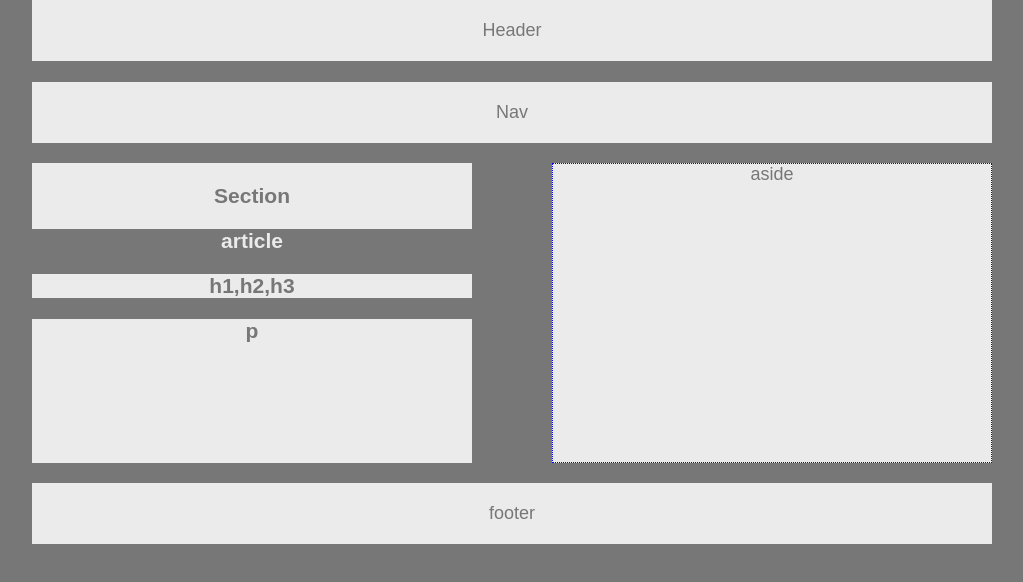
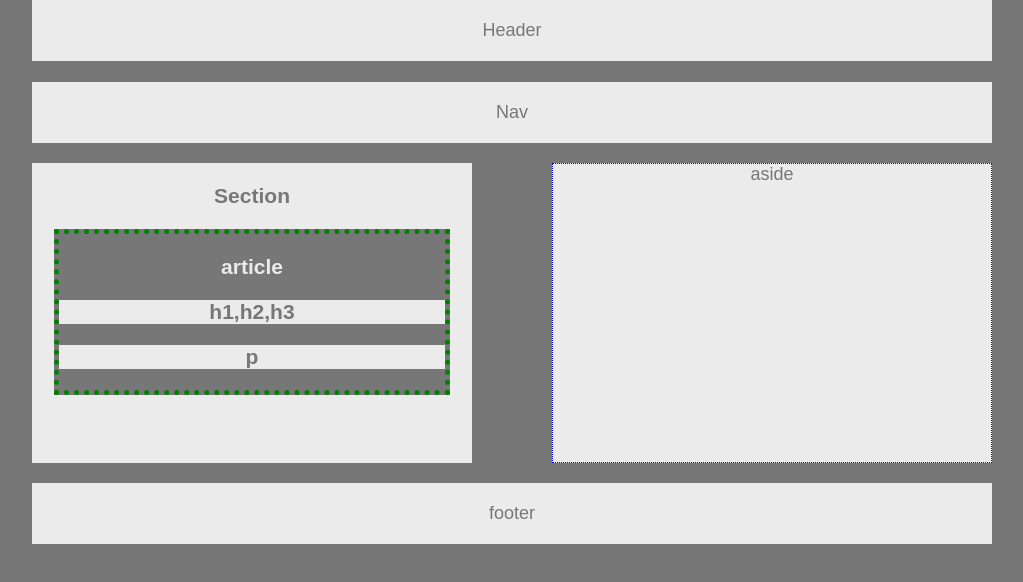
Before and after one commit to AHennesen/HW-Wireframe, a plain HTML site: page index.html in a window 1280 px wide. Shown: the whole page, without its empty margins (128-1151 px from the left). Drawn offline with Linux system fonts and the light colour scheme.

Commit message:
styling changes

```diff
--- a/Style.css
+++ b/Style.css
@@ -37,10 +37,11 @@ body {
   /* The box named article should be a different color then the other boxes. Yet it is not. why.
   Addendum: I didnt put a # to make it call the id. */
   #article {
-    width: 100%;
-    /* margin: 5px; */
+    width: 90%;
+    margin: auto;
     color: #ebebeb;
     background: #777;
+    border: 5px dotted green;
   }
   #hs {
     color: #777;
```
